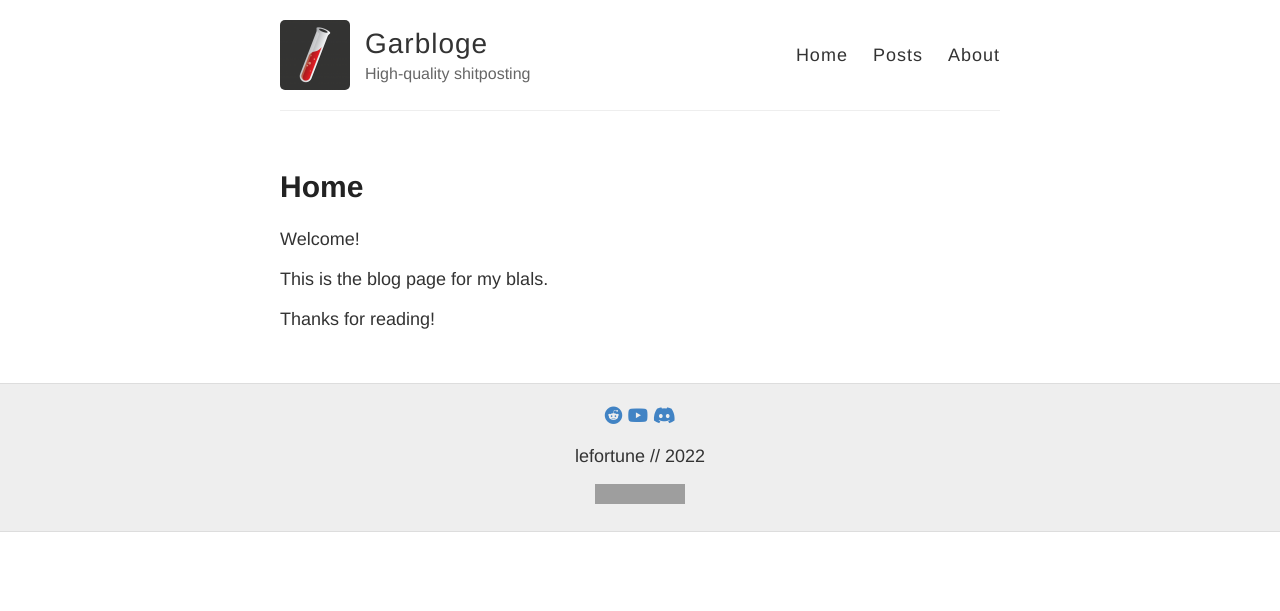
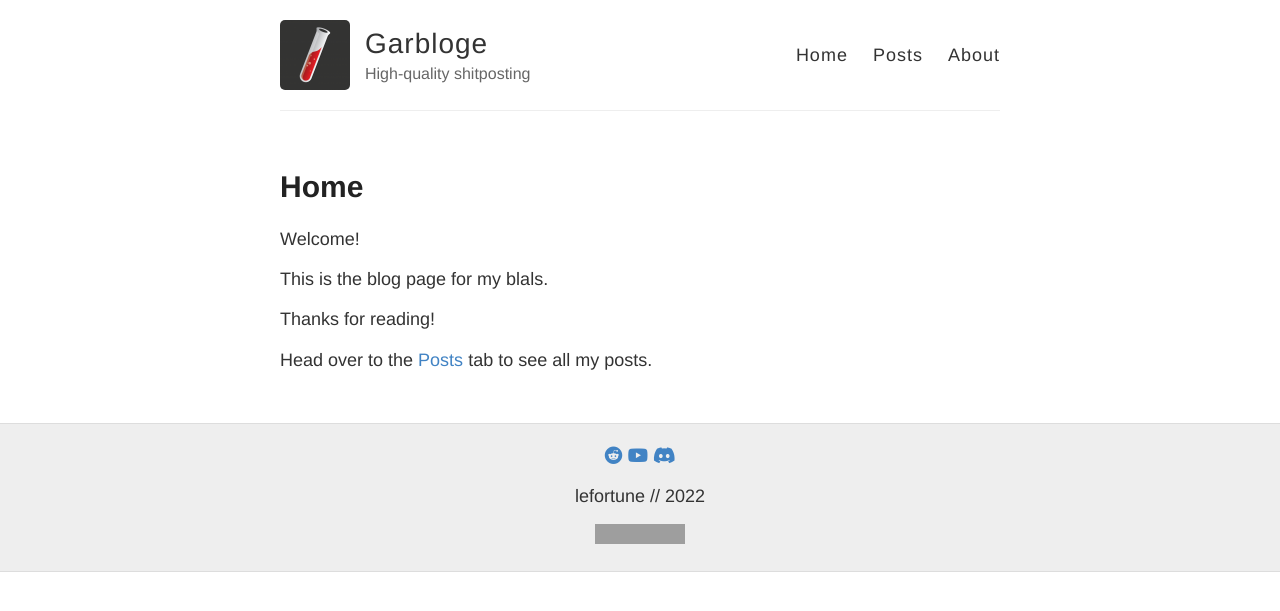
Before and after one commit to lefortune/lefortune.github.io, a Jekyll site: the page built from index.md, in a window 1280 px wide. Shown: the top 611 px of the page. Built offline with Jekyll 4.4.1, drawn with Linux system fonts in a browser that asks for light colours; nearby versions of some CDN libraries; grey boxes are pictures that could not be loaded.

Commit message:
Update index.md

```diff
--- a/index.md
+++ b/index.md
@@ -8,3 +8,5 @@ Welcome!
 This is the blog page for my blals.
 
 Thanks for reading!
+
+Head over to the [Posts]({{ site.baseurl }}/posts) tab to see all my posts.
```
